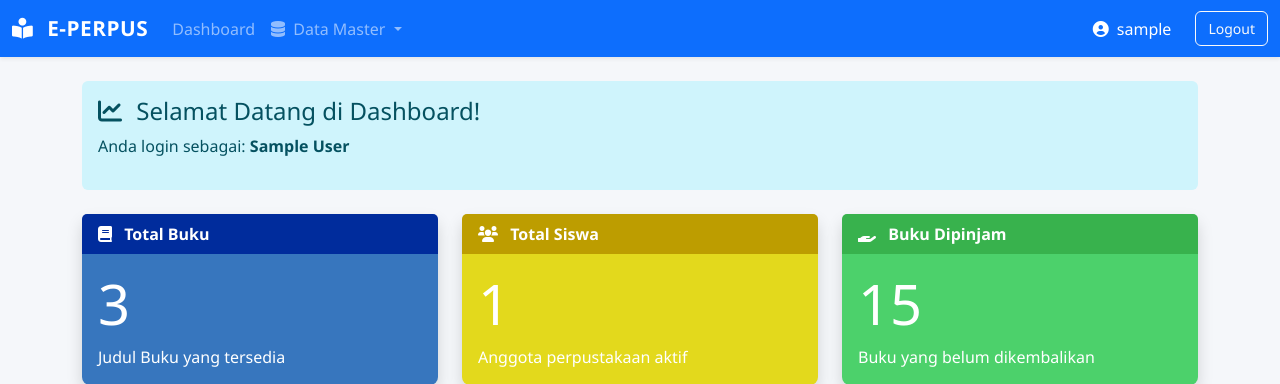
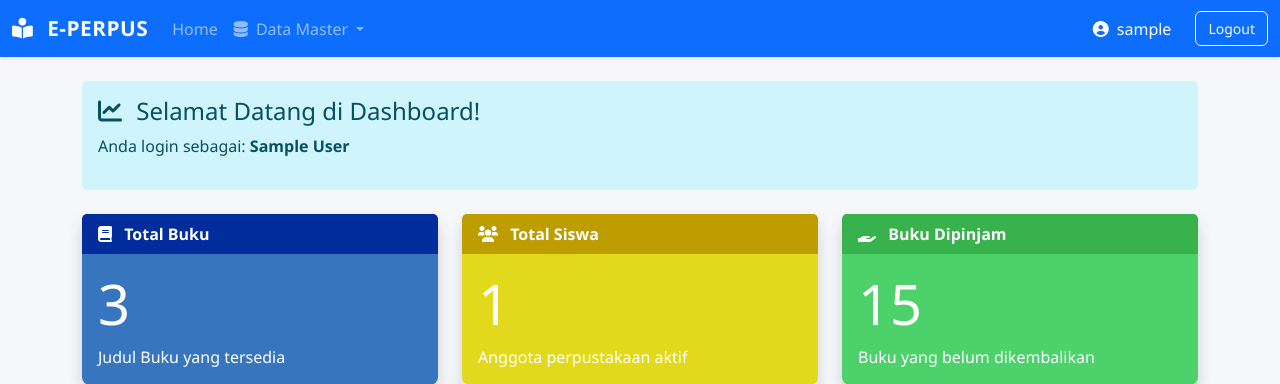
Before and after one commit to Piw01/e_perpus, a PHP site: page / in a window 1280 px wide. Shown: the top 384 px of the page. Run offline with PHP 8.4, Linux system fonts and the light colour scheme; the visitor is signed in with stand-in values (Sample User, id 1); data comes from the database, SQL or seed files in the repository.

Commit message:
Update page title in header to reflect correct context

```diff
--- a/src/views/layouts/header.php
+++ b/src/views/layouts/header.php
@@ -7,7 +7,7 @@ $user_level = $_SESSION['level'] ?? 0;
 <head>
     <meta charset="UTF-8">
     <meta name="viewport" content="width=device-width, initial-scale=1.0">
-    <title>Home | E-Perpus</title>
+    <title>Dashboard | E-Perpus</title>
     <link href="https://cdn.jsdelivr.net/npm/bootstrap@5.3.8/dist/css/bootstrap.min.css" rel="stylesheet">
     <link href="https://cdnjs.cloudflare.com/ajax/libs/font-awesome/6.0.0-beta3/css/all.min.css" rel="stylesheet">
     <link href="/e_perpus/public/assets/css/style.css" rel="stylesheet">
@@ -29,7 +29,7 @@ $user_level = $_SESSION['level'] ?? 0;
         <div class="collapse navbar-collapse" id="navbarNav">
             <ul class="navbar-nav me-auto">
                 <li class="nav-item">
-                    <a class="nav-link" href="index.php?page=dashboard/index">Dashboard</a>
+                    <a class="nav-link" href="index.php?page=dashboard/index">Home</a>
                 </li>
                 <li class="nav-item dropdown">
                     <a class="nav-link dropdown-toggle" href="#" id="navbarDropdownMaster" role="button" data-bs-toggle="dropdown">
```
